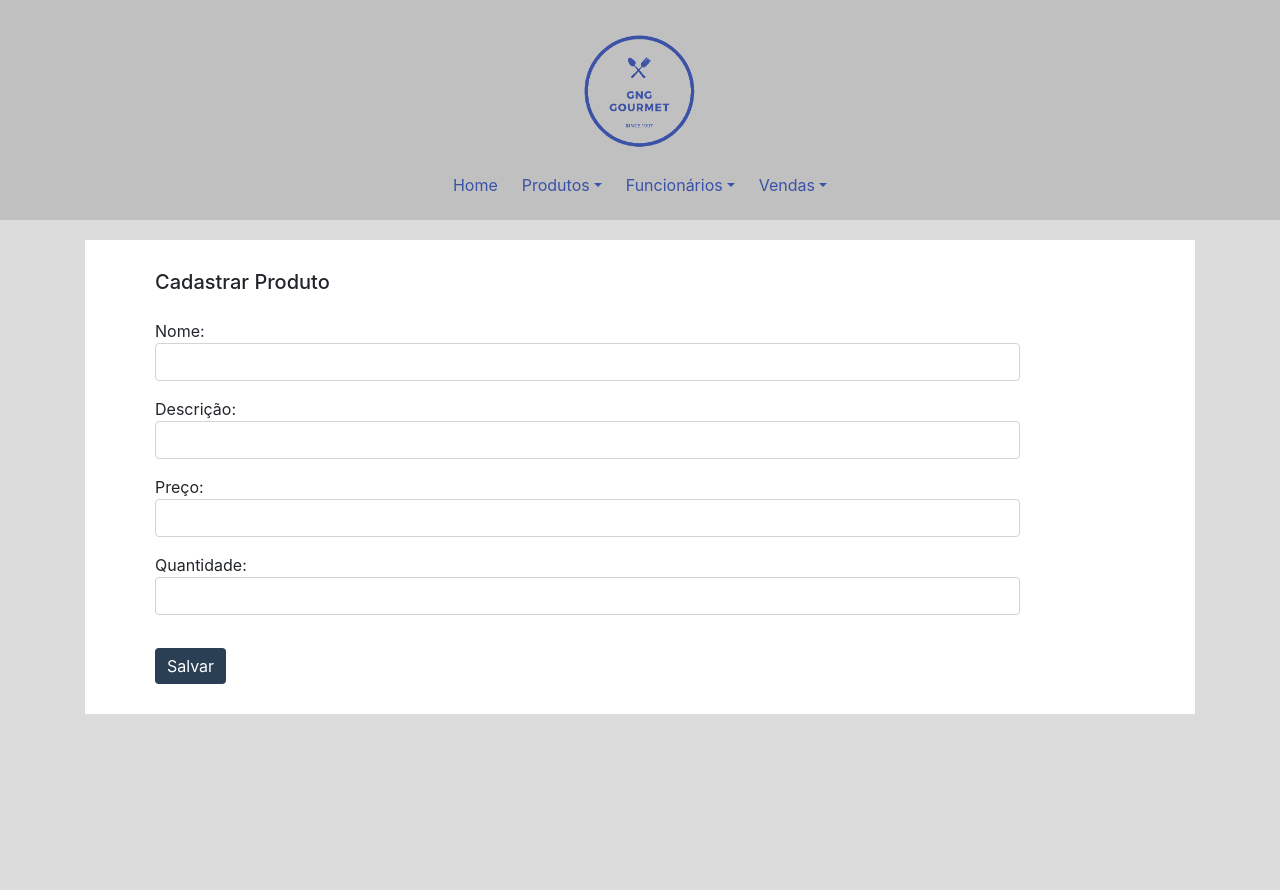
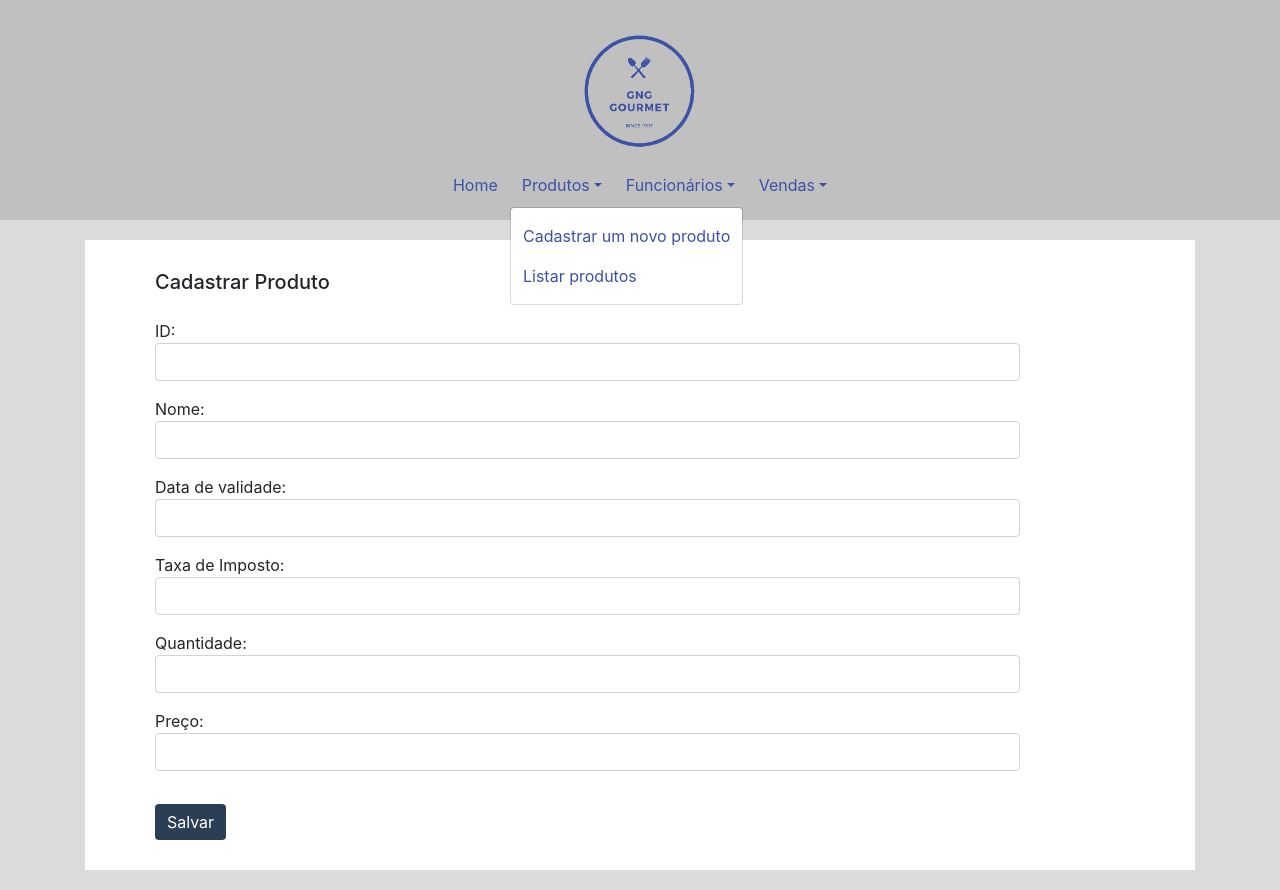
Before and after one commit to gabii6431/ProjetoJavaScript, a plain HTML site: page cadastrar-produto.html in a window 1280 px wide. Both pictures are taken after a click on the button "Produtos". Before the commit the page ends 800 px from the top, so only its background shows below. Drawn offline with Linux system fonts and the light colour scheme.

Commit message:
Modificaçao do Home e cadastrar-produto

```diff
--- a/cadastrar-produto.html
+++ b/cadastrar-produto.html
@@ -22,15 +22,15 @@
             <li class="nav-item dropdown">
                 <a class="nav-link dropdown-toggle" data-toggle="dropdown" href="#" role="button" aria-haspopup="true" aria-expanded="false">Produtos</a>
                 <div class="dropdown-menu">
-                <a class="dropdown-item" href="">Cadastrar um novo produto</a>
-                <a class="dropdown-item" href="">Listar produtos</a>
+                <a class="dropdown-item" href="cadastrar-produto.html">Cadastrar um novo produto</a>
+                <a class="dropdown-item" href="listar-produto.html">Listar produtos</a>
                 </div>
             </li>
                 <li class="nav-item dropdown">
                 <a class="nav-link dropdown-toggle" data-toggle="dropdown" href="#" role="button" aria-haspopup="true" aria-expanded="false">Funcionários</a>
                 <div class="dropdown-menu">
-                <a class="dropdown-item" href="">Cadastrar um novo funcionário</a>
-                <a class="dropdown-item" href="">Listar funcionários</a>
+                <a class="dropdown-item" href="cadastrar-funcionario.html">Cadastrar um novo funcionário</a>
+                <a class="dropdown-item" href="listar-funcionario.html">Listar funcionários</a>
                 </div>
             </li>
             <li class="nav-item dropdown">
@@ -38,6 +38,7 @@
                 <div class="dropdown-menu">
                 <a class="dropdown-item" href="cadastro-venda.html">Cadastrar uma venda</a>
                 <a class="dropdown-item" href="listar-vendas.html">Listar vendas</a>
+                <a class="dropdown-item" href="lucro.html">Lucro</a>
                 </div>
             </li>
             </ul>
@@ -50,6 +51,13 @@
             <form class="formulario-produto" method="post" action="processa-produto.php">
                 <div class="form-row">
                     <div class="form-group col-md-5 col-xl-10 col-sm-10 col-10 col-lg-5">
+                        <label for="nome">ID:</label>
+                        <input type="text" class="form-control" name="id" id="id" placeholder="">
+                    </div>
+                    <div class="form-group col-md-2"></div>
+                </div>
+                <div class="form-row">
+                    <div class="form-group col-md-5 col-xl-10 col-sm-10 col-10 col-lg-5">
                         <label for="nome">Nome:</label>
                         <input type="text" class="form-control" name="nome" id="nome" placeholder="">
                     </div>
@@ -57,15 +65,15 @@
                 </div>
                 <div class="form-row">
                     <div class="form-group col-md-5 col-xl-10 col-sm-10 col-10 col-lg-5">
-                        <label for="descricao">Descrição:</label>
-                        <input type="text" class="form-control" name="descricao" id="descricao" placeholder="">
+                        <label for="descricao">Data de validade:</label>
+                        <input type="text" class="form-control" name="dataDeValidade" id="dataDeValidade" placeholder="">
                     </div>
                     <div class="form-group col-md-2"></div>
                 </div>
                 <div class="form-row">
                     <div class="form-group col-md-5 col-xl-10 col-sm-10 col-10 col-lg-5">
-                        <label for="preco">Preço:</label>
-                        <input type="text" class="form-control" name="preco" id="preco" placeholder="">
+                        <label for="preco">Taxa de Imposto:</label>
+                        <input type="text" class="form-control" name="taxaImposto" id="taxaImposto" placeholder="">
                     </div>
                     <div class="form-group col-md-2"></div>
                 </div>
@@ -73,6 +81,13 @@
                     <div class="form-group col-md-4 col-xl-10 col-sm-9 col-9 col-lg-4">
                         <label for="quantidade">Quantidade:</label>
                         <input type="text" class="form-control" name="quantidade" id="quantidade" placeholder="">
+                    </div>
+                    <div class="form-group col-md-2"></div>
+                </div>
+                <div class="form-row">
+                    <div class="form-group col-md-5 col-xl-10 col-sm-10 col-10 col-lg-5">
+                        <label for="nome">Preço:</label>
+                        <input type="text" class="form-control" name="preco" id="preco" placeholder="">
                     </div>
                     <div class="form-group col-md-2"></div>
                 </div>
@@ -86,6 +101,8 @@
                 </form>
             </div>
         </div>
-
+        <script src="bootstrap/js/jquery-3.2.1.min.js"></script>
+        <script src="bootstrap/js/popper.min.js"></script>
+        <script src="bootstrap/js/bootstrap.min.js"></script>
 </body>
 </html>
```
Also changed, not shown: home.html (+2 -1 lines).
